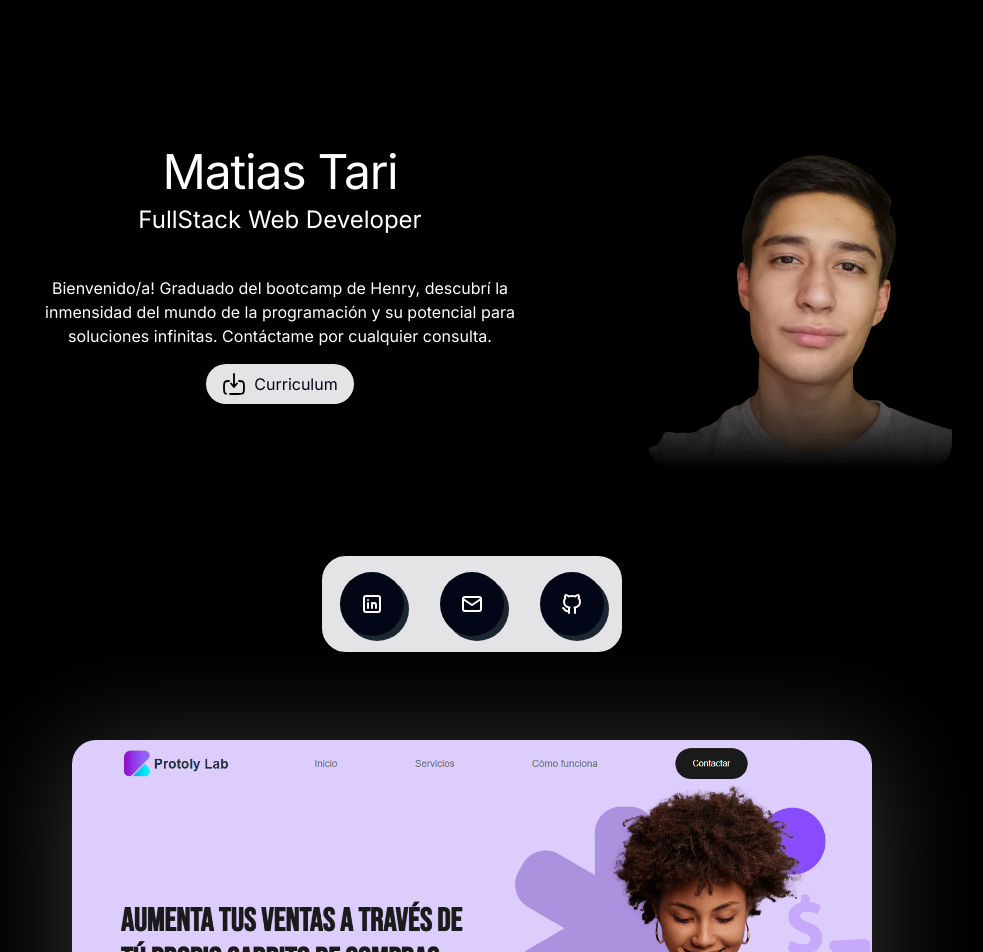
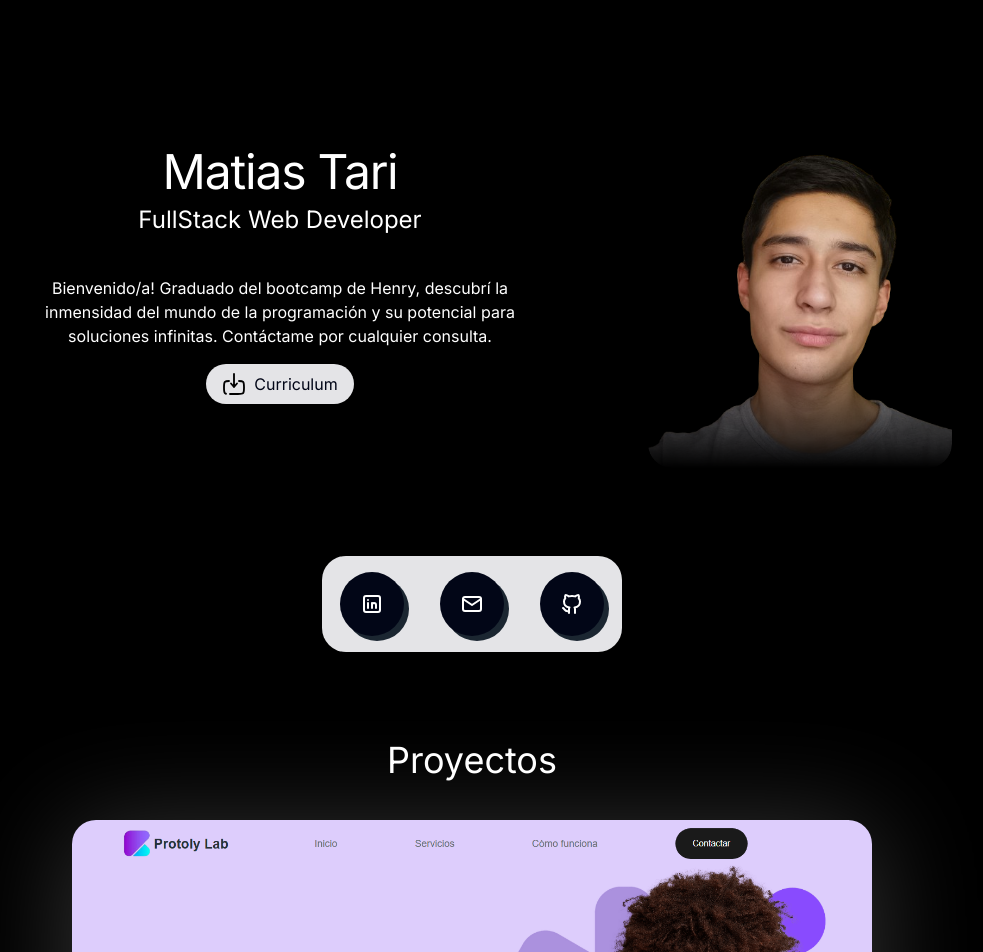
Before and after one commit to MatiTarl/Porfolio, a Next.js app: page / in a window 1280 px wide. Shown: the top 952 px of the page, without its empty margins (168-1151 px from the left). Built offline with nearby package versions, Linux system fonts and the light colour scheme.

Commit message:
Correcion

```diff
--- a/src/app/components/carousel/CarouselReact.jsx
+++ b/src/app/components/carousel/CarouselReact.jsx
@@ -24,6 +24,7 @@ export default function Carousel() {
   return (
     <section>
       <div className="flex flex-col justify-center items-center ">
+      <h2 class="text-4xl text-white pb-10">Proyectos</h2>
         <div className="overflow-hidden relative shadow-[0px_10px_107px_5px_rgba(253,_253,_253,_0.2)] rounded-3xl sm:w-[800px]">
           <a href="https://google.com.ar">
             <div
```
